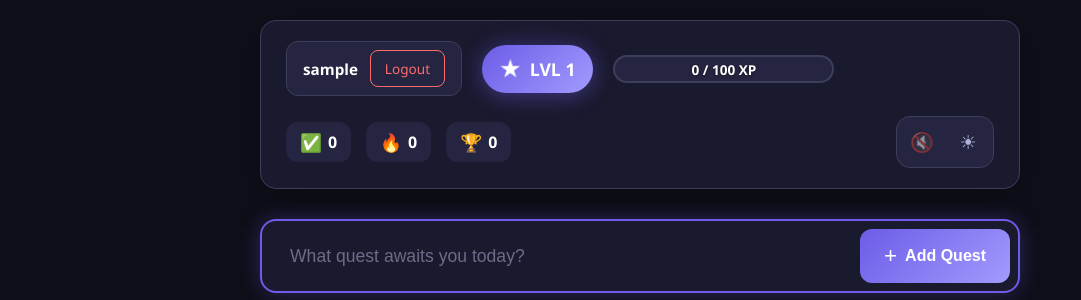
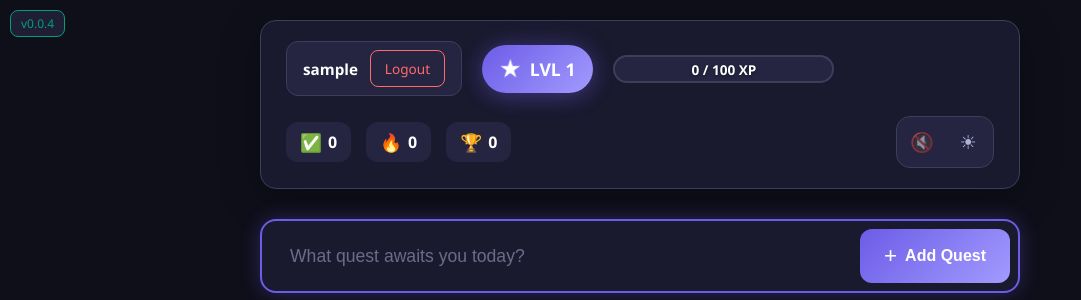
Before and after one commit to israice/ToDo-Game, a Flask app: page / in a window 1280 px wide. Shown: the top 300 px of the page, without its empty margins (0-1081 px from the left). Run offline with Flask 3, Linux system fonts and the light colour scheme; the visitor is signed in with stand-in values (Sample User, id 1); data comes from the database, SQL or seed files in the repository; data that the repository does not hold is empty; some libraries are stand-ins or nearby versions.

Commit message:
v0.0.4 - auto version update in page

```diff
--- a/VERSION.md
+++ b/VERSION.md
@@ -13,10 +13,11 @@ git push origin master --force
 
 # UPDATE
 git add .
-git commit -m "v0.0.3 - test 2"
+git commit -m "v0.0.4 - auto version update in page"
 git push
 
 # DEV LOG
 v0.0.1 - игравая база начало
 v0.0.2 - обновлены задания и их поочередность
 v0.0.3 - подключен webhook production auto update
+v0.0.4 - auto version update in page
--- a/server.py
+++ b/server.py
@@ -34,6 +34,21 @@ def verify_signature(payload, signature):
         WEBHOOK_SECRET.encode(), payload, hashlib.sha256
     ).hexdigest()
     return hmac.compare_digest(expected, signature)
+
+
+def get_version():
+    """Read version from VERSION.md (last line starting with 'v')"""
+    try:
+        with open('VERSION.md', 'r', encoding='utf-8') as f:
+            for line in reversed(f.readlines()):
+                line = line.strip()
+                if line.startswith('v'):
+                    # Extract version number (e.g., v0.0.4 from "v0.0.4 - description")
+                    return line.split()[0] if ' ' in line else line
+    except FileNotFoundError:
+        pass
+    return 'v0.0.0'
+
 
 # Achievement definitions (same as in app.js)
 ACHIEVEMENTS = [
@@ -137,7 +152,7 @@ def require_auth(f):
 @app.route('/')
 def index():
     if 'user' in session:
-        return render_template('dashboard.html', user=session['user'])
+        return render_template('dashboard.html', user=session['user'], version=get_version())
     return render_template('login.html')
 
 @app.route('/login', methods=['POST'])
--- a/static/styles.css
+++ b/static/styles.css
@@ -46,6 +46,24 @@ body {
 }
 
 .app-container { max-width: 800px; margin: 0 auto; padding: 20px; min-height: 100vh; position: relative; }
+
+/* Version badge */
+.version-badge {
+  position: fixed;
+  top: 10px;
+  left: 10px;
+  padding: 4px 10px;
+  background: var(--bg-card);
+  border: 1px solid var(--accent-success);
+  border-radius: 8px;
+  font-size: 0.75rem;
+  color: var(--accent-success);
+  font-weight: 500;
+  z-index: 100;
+  opacity: 0.7;
+  transition: opacity var(--transition-fast);
+}
+.version-badge:hover { opacity: 1; }
 
 #particles { position: fixed; top: 0; left: 0; width: 100%; height: 100%; pointer-events: none; z-index: 1000; overflow: hidden; }
 .particle { position: absolute; pointer-events: none; }
--- a/templates/dashboard.html
+++ b/templates/dashboard.html
@@ -8,6 +8,9 @@
 </head>
 <body>
     <div class="app-container">
+        <!-- Version badge -->
+        <div class="version-badge">{{ version }}</div>
+
         <!-- Particles container for effects -->
         <div id="particles"></div>
 
```
